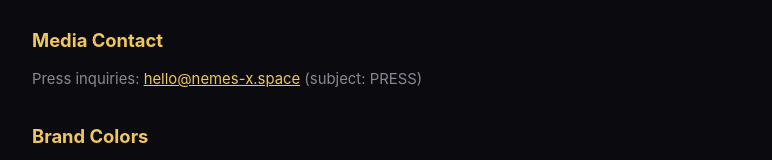
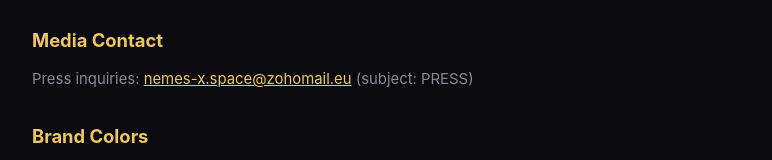
Before and after one commit to nemes-xspace/nemes-xspace.github.io, a plain HTML site: page press.html in a window 1280 px wide. Shown: the part 558-718 px from the top of the page, without its empty margins (252-1024 px from the left). Drawn offline with Linux system fonts and the light colour scheme.

Commit message:
eposta guncellendi: zohomail

```diff
--- a/press.html
+++ b/press.html
@@ -39,7 +39,7 @@ footer{margin-top:40px;padding-top:20px;border-top:1px solid var(--line);text-al
 <p>NEMES-X is a decentralized knowledge mining network. Idle computers process public knowledge corpora into verified vector embeddings, forming a single searchable intelligence index. The network is peer-to-peer at the data layer and governed by a signed constitution at the protocol layer.</p>
 
 <h2>Media Contact</h2>
-<p>Press inquiries: <a href="mailto:hello@nemes-x.space">hello@nemes-x.space</a> (subject: PRESS)</p>
+<p>Press inquiries: <a href="mailto:nemes-x.space@zohomail.eu">nemes-x.space@zohomail.eu</a> (subject: PRESS)</p>
 
 <h2>Brand Colors</h2>
 <p>Gold #d4af37 · Dark #0a0a0f · Slate #2a4a7f</p>
```
